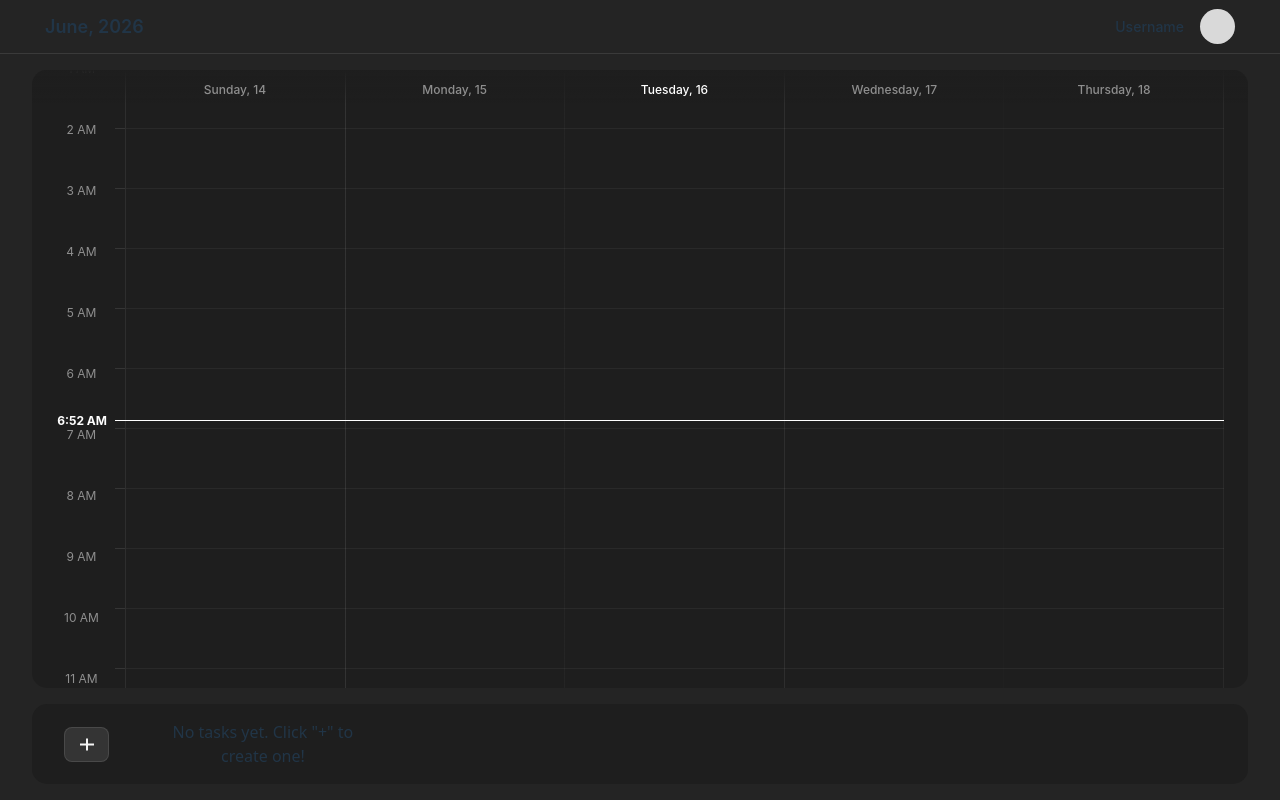
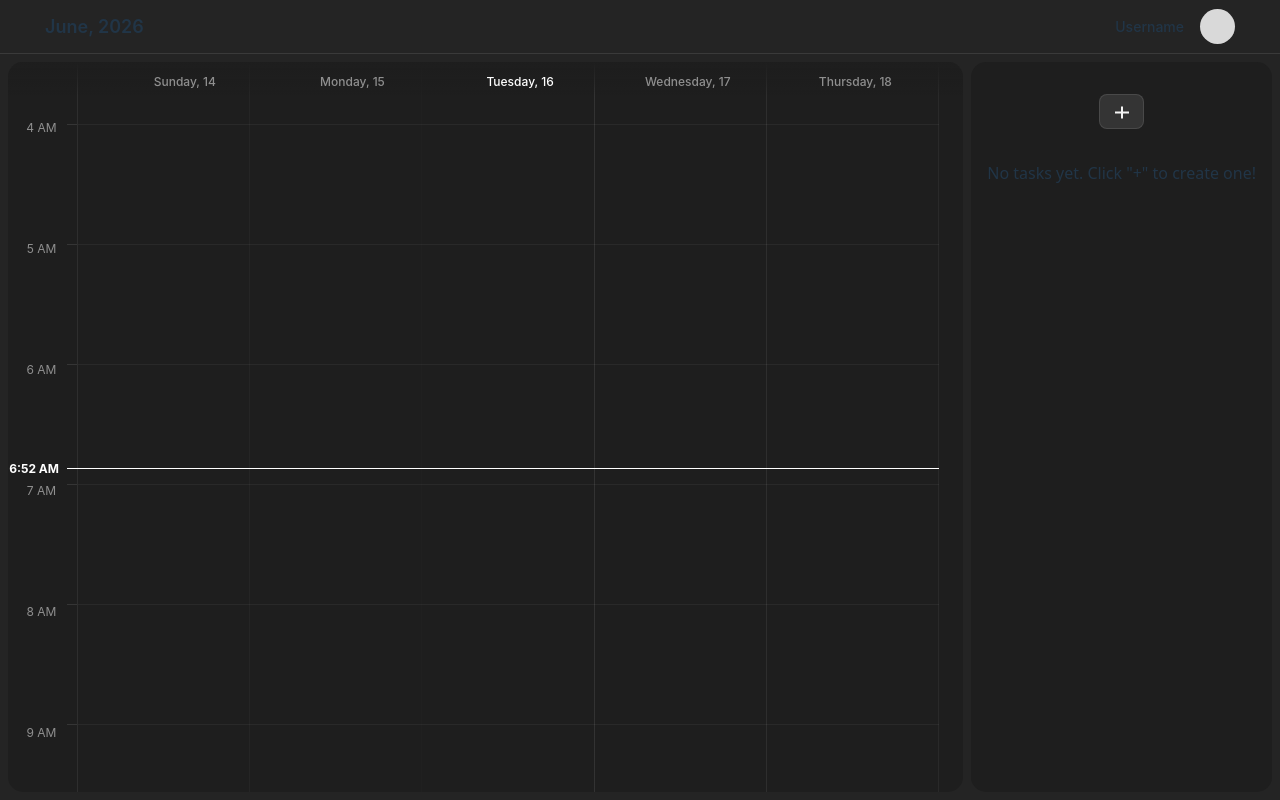
Before and after one commit to Gpshfrd/Timetable-Task-Scheduler, a React (Vite) app: page / in a window 1280 px wide. Built offline with nearby package versions, Linux system fonts and the light colour scheme.

Commit message:
feat: add horizontal workspace

```diff
--- a/src/App.css
+++ b/src/App.css
@@ -2,6 +2,7 @@
   width: 100vw;
   height: 100vh;
   display: flex;
+  flex: 1;
   flex-direction: column;
   margin: 0;
   padding: 0;
@@ -27,7 +28,3 @@ button:active {
   border: 1px solid var(--text-secondary);
   outline: none;
 }
-
-.app__body {
-  display: flex;
-}
--- a/src/App.tsx
+++ b/src/App.tsx
@@ -1,56 +1,14 @@
 import './App.css'
 import Header from './components/Header/Header'
-import TimeTable from './components/TimeTable/TimeTable'
-import { useRef, useState } from 'react'
-import TaskLibrary from './components/TaskLibrary/TaskLibrary'
-import { useTasks } from './hooks/useTasks'
+import Workspace from './components/Workspace/Workspace'
 
 function App() {
-  const { tasks, createTask, toggleTask, deleteTask, updateTaskSchedule } = useTasks();
-  const draggedTaskRef = useRef<{ id: string, title: string, duration?: number } | null>(null);
-  const [, forceUpdate] = useState({});
 
-  const handleDragStart = (taskId: string, taskTitle: string, duration?: number) => {
-    draggedTaskRef.current = { id: taskId, title: taskTitle, duration };
-    forceUpdate({})
-  }
-
-  const handleDragEnd = () => {
-      draggedTaskRef.current = null;
-      forceUpdate({});
-  };
-
-  const handleLibraryDrop = (taskId: string) => {
-    updateTaskSchedule(taskId, undefined as any)
-    draggedTaskRef.current = null;
-    forceUpdate({})
-  }
 
   return (
     <>
       <Header />
-      <TimeTable
-        tasks={tasks}
-        onCreateTask={createTask}
-        onToggleTask={toggleTask}
-        onDeleteTask={deleteTask}
-        onUpdateTaskSchedule={updateTaskSchedule}
-        draggedTask={draggedTaskRef.current}
-        onClearDraggedTask={() => {
-          draggedTaskRef.current = null;
-          forceUpdate({});
-        }}
-        onDragStart={handleDragStart}
-      />
-      {/* side pannel */}
-      <TaskLibrary
-        tasks={tasks}
-        onCreateTask={createTask}
-        draggedTask={draggedTaskRef.current}
-        onDragEnd={handleDragEnd}
-        onDragStart={handleDragStart}
-        onDrop={handleLibraryDrop}
-        onDeleteTask={deleteTask} />
+      <Workspace />
     </>
   )
 }
--- a/src/components/ScheduledTask/ScheduledTask.css
+++ b/src/components/ScheduledTask/ScheduledTask.css
@@ -2,7 +2,7 @@
     display: flex;
     justify-content: space-between;
     text-align: start;
-    padding: 8px;
+    padding: 4px 8px;
     gap: 4px;
     background-color: var(--bg-accent-lines);
     border-radius: 5px;
--- a/src/components/ScheduledTask/ScheduledTask.tsx
+++ b/src/components/ScheduledTask/ScheduledTask.tsx
@@ -73,7 +73,7 @@ function ScheduledTask({
             style={{
                 position: 'absolute',
                 top: `${top}px`,
-                height: `${height - 17}px`,
+                height: `${height - 9}px`,
                 left: `calc(100% / 5 * ${dayIndex})`,
                 width: `calc(100% / 5 - 32px)`,
                 borderColor: `rgba(var(--task-color-${task.colorId}), ${task.completed ? 0.5 : 1})`
--- a/src/components/TaskLibrary/TaskLibrary.css
+++ b/src/components/TaskLibrary/TaskLibrary.css
@@ -1,10 +1,10 @@
 .task-library {
-    margin: 0 32px 16px;
-    padding: 16px 32px;
+    padding: 32px 16px;
     display: flex;
+    flex-direction: column;
     justify-content: flex-start;
     align-items: center;
-    gap: 48px;
+    gap: 32px;
     background: var(--bg-color-accent);
     border-radius: var(--border-radius-timetable);
     overflow: hidden;
@@ -28,8 +28,9 @@
     align-items: center;
     flex: 1;
     overflow-y: hidden;
-    display: grid;
-    grid-auto-flow: column;
+    display: flex;
+    flex-direction: column;
+    gap: 8px;
     min-width: 0;
 }
 
@@ -39,15 +40,13 @@
     display: flex;
     position: relative;
     width: 15vw;
-    max-height: 10%;
-    padding: 16px 16px;
+    padding: 8px 16px;
     align-items: center;
     text-align: start;
     border-radius: 5px;
     white-space: nowrap;
     overflow: hidden;
     text-overflow: ellipsis;
-    margin-right: 24px;
     user-select: none;
     -webkit-user-drag: element;
     flex-shrink: 0;
@@ -73,7 +72,7 @@
     cursor: grabbing;
 }
 
-.task-library__item span {
+.task-library__item small {
     white-space: nowrap;
     overflow: hidden;
     text-overflow: ellipsis;
--- a/src/components/TaskLibrary/TaskLibrary.tsx
+++ b/src/components/TaskLibrary/TaskLibrary.tsx
@@ -22,8 +22,8 @@ function TaskLibrary({ tasks, onCreateTask, draggedTask, onDragStart, onDragEnd,
     const [isDeleteDragOver, setIsDeleteDragOver] = useState(false);
 
     const unscheduledTasks = tasks.filter(task => !task.scheduled && task.id !== draggedTask?.id);
-    const columnCount = 5;
-    const rowCount = unscheduledTasks.length >= 2 ? 2 : 1;
+    // const columnCount = 5;
+    // const rowCount = unscheduledTasks.length >= 2 ? 2 : 1;
 
     const onOpenModal = () => {
         setIsModalOpen(true);
@@ -55,7 +55,7 @@ function TaskLibrary({ tasks, onCreateTask, draggedTask, onDragStart, onDragEnd,
         }
 
         setTimeout(() => {
-            onDragStart(taskId, taskTitle, PX_PER_HOUR);
+            onDragStart(taskId, taskTitle, 60);
         }, 0)
     }
 
@@ -132,10 +132,6 @@ function TaskLibrary({ tasks, onCreateTask, draggedTask, onDragStart, onDragEnd,
                 </button>
                 <div
                     className="task-library__list"
-                    style={{
-                        gridTemplateColumns: `repeat(${columnCount}, 1fr)`,
-                        gridTemplateRows: `repeat(${rowCount}, 1fr)`,
-                    }}
                 >
                     {unscheduledTasks.map(task => (
                         <div
@@ -146,7 +142,7 @@ function TaskLibrary({ tasks, onCreateTask, draggedTask, onDragStart, onDragEnd,
                             onDragEnd={onDragEnd}
                             style={{'--task-color': `rgb(var(--task-color-${task.colorId}))`} as React.CSSProperties}
                         >
-                            <span>{task.title}</span>
+                            <small>{task.title}</small>
                         </div>
                     ))}
 
--- a/src/components/TimeTable/TimeTable.css
+++ b/src/components/TimeTable/TimeTable.css
@@ -1,8 +1,5 @@
 .timetable {
-    margin: 16px 32px;
-    display: flex;
     flex: 1;
-    flex-direction: column;
     background: var(--bg-color-accent);
     border-radius: var(--border-radius-timetable);
     overflow: auto;
@@ -38,7 +35,7 @@
 }
 
 .timetable__time {
-    padding: 0 16px;
+    padding: 0 8px 0 0;
     display: flex;
     flex-direction: column;
     align-items: center;
--- /dev/null
+++ b/src/components/Workspace/Workspace.css
@@ -0,0 +1,7 @@
+.workspace {
+    display: flex;
+    flex: 1;
+    overflow: hidden;
+    padding: 8px;
+    gap: 8px;
+}
--- /dev/null
+++ b/src/components/Workspace/Workspace.tsx
@@ -0,0 +1,56 @@
+import { useRef, useState } from "react";
+import TaskLibrary from "../TaskLibrary/TaskLibrary";
+import TimeTable from "../TimeTable/TimeTable";
+import { useTasks } from "../../hooks/useTasks";
+import './Workspace.css';
+
+function Workspace() {
+    const { tasks, createTask, toggleTask, deleteTask, updateTaskSchedule } = useTasks();
+    const draggedTaskRef = useRef<{ id: string, title: string, duration?: number } | null>(null);
+    const [, forceUpdate] = useState({});
+
+    const handleDragStart = (taskId: string, taskTitle: string, duration?: number) => {
+        draggedTaskRef.current = { id: taskId, title: taskTitle, duration };
+        forceUpdate({})
+    }
+
+    const handleDragEnd = () => {
+        draggedTaskRef.current = null;
+        forceUpdate({});
+    };
+
+    const handleLibraryDrop = (taskId: string) => {
+        updateTaskSchedule(taskId, undefined as any)
+        draggedTaskRef.current = null;
+        forceUpdate({})
+    }
+
+    return (
+        <div className="workspace">
+            <TimeTable
+                tasks={tasks}
+                onCreateTask={createTask}
+                onToggleTask={toggleTask}
+                onDeleteTask={deleteTask}
+                onUpdateTaskSchedule={updateTaskSchedule}
+                draggedTask={draggedTaskRef.current}
+                onClearDraggedTask={() => {
+                draggedTaskRef.current = null;
+                forceUpdate({});
+                }}
+                onDragStart={handleDragStart}
+            />
+            {/* side pannel */}
+            <TaskLibrary
+                tasks={tasks}
+                onCreateTask={createTask}
+                draggedTask={draggedTaskRef.current}
+                onDragEnd={handleDragEnd}
+                onDragStart={handleDragStart}
+                onDrop={handleLibraryDrop}
+                onDeleteTask={deleteTask} />
+        </div>
+    )
+}
+
+export default Workspace;
--- a/src/constants/time.ts
+++ b/src/constants/time.ts
@@ -1,4 +1,4 @@
-export const PX_PER_MINUTE = 1;
+export const PX_PER_MINUTE = 2;
 export const PX_PER_HOUR = PX_PER_MINUTE * 60;
 
 export const minutesToPx = (minutes: number): number => minutes * PX_PER_MINUTE;
--- a/src/index.css
+++ b/src/index.css
@@ -93,6 +93,10 @@ p {
   font-weight: medium;
 }
 
+small {
+  height: fit-content;
+}
+
 button {
   border-radius: 8px;
   border: 1px solid transparent;
```
